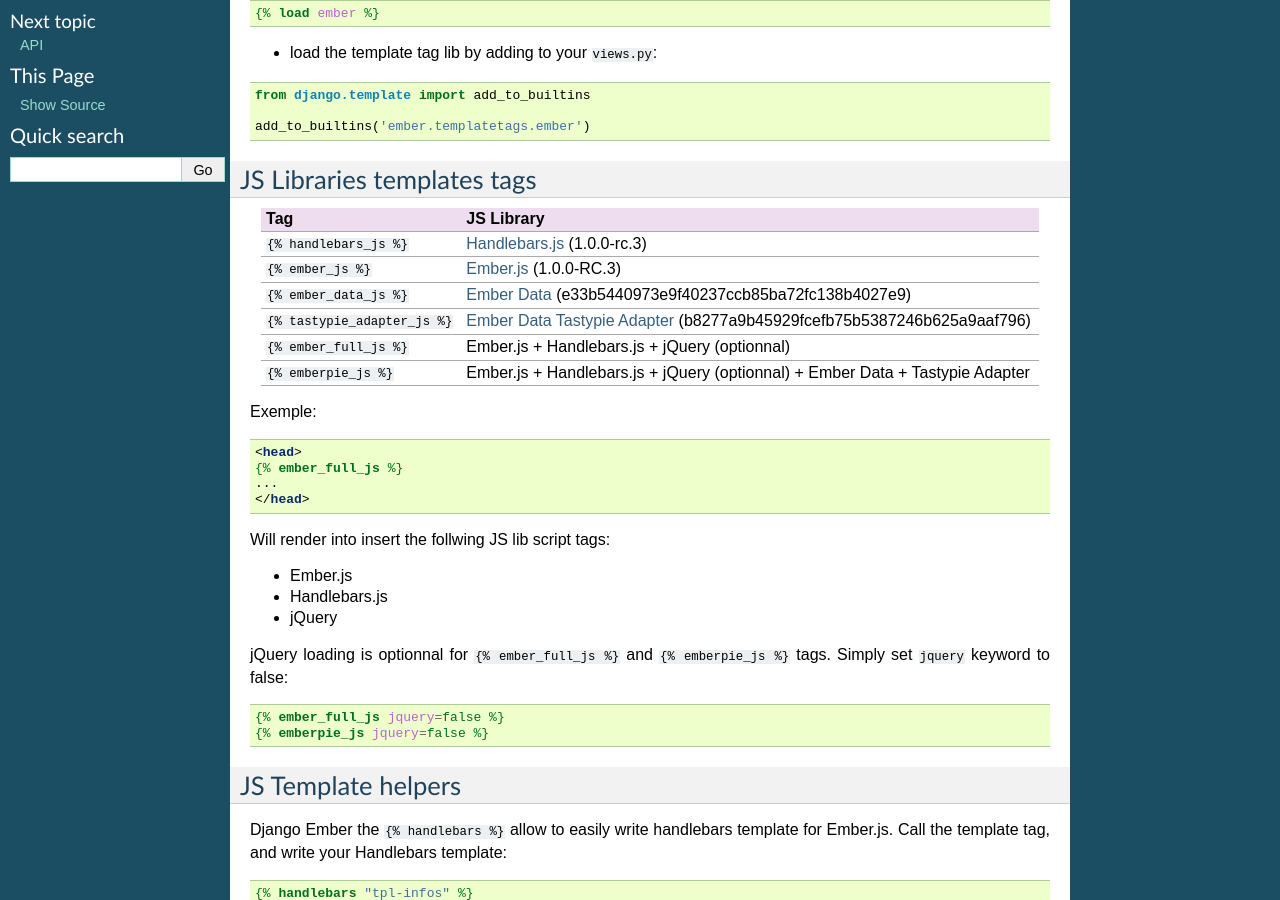
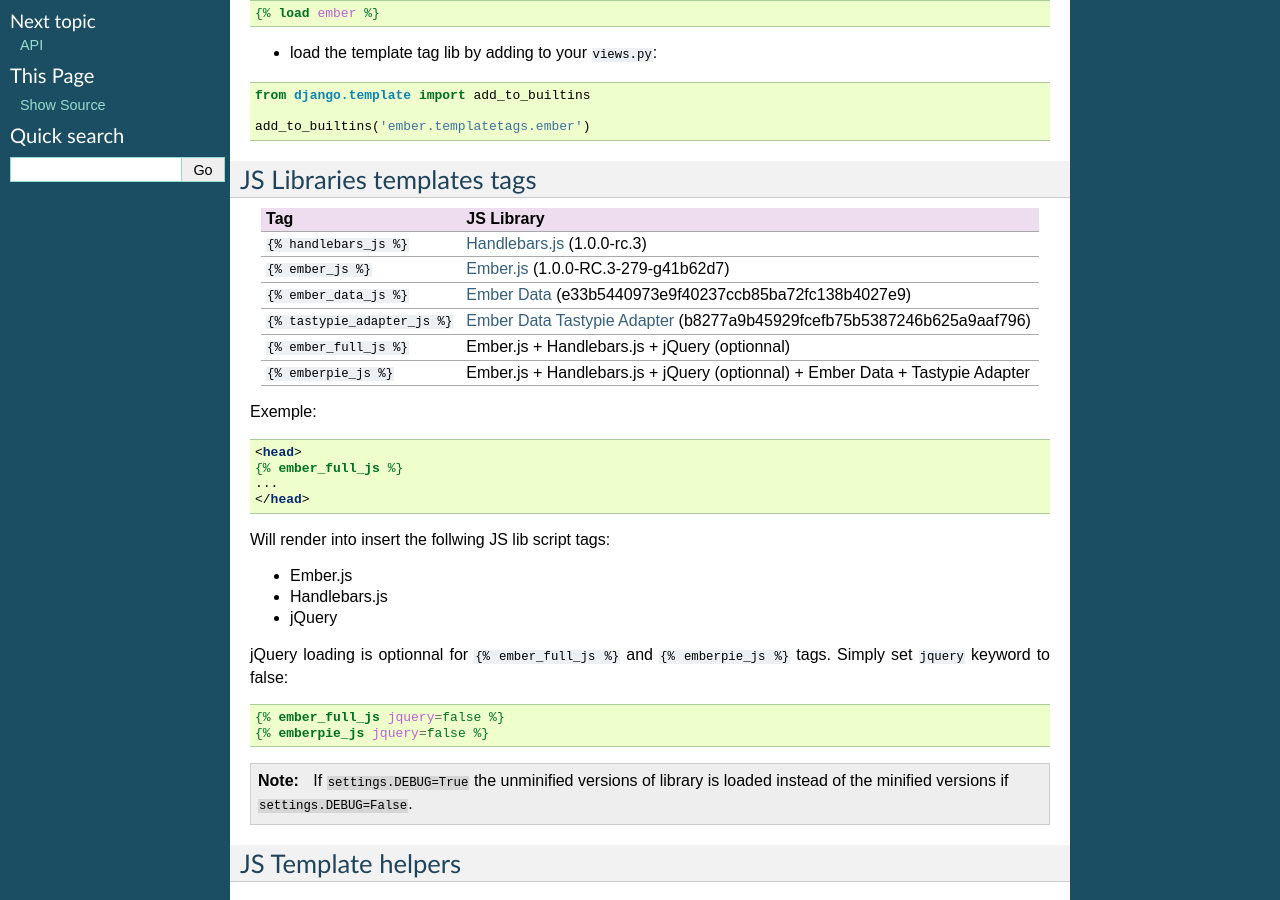
Before and after one commit to noirbizarre/django-ember, a Sphinx documentation site: the page built from doc/templatetags.rst, in a window 1280 px wide and 900 px high, scrolled down 223 px. Built offline with Sphinx 7.4.7, drawn with Linux system fonts in a browser that asks for light colours.

Commit message:
Updated documentation

```diff
--- a/doc/templatetags.rst
+++ b/doc/templatetags.rst
@@ -27,7 +27,7 @@
               Tag                                                 JS Library
 =============================  ===============================================================================
 ``{% handlebars_js %}``        `Handlebars.js`_ (1.0.0-rc.3)
-``{% ember_js %}``             `Ember.js`_ (1.0.0-RC.3)
+``{% ember_js %}``             `Ember.js`_ (1.0.0-RC.3-279-g41b62d7)
 ``{% ember_data_js %}``        `Ember Data`_ (e33b5440973e9f40237ccb85ba72fc138b4027e9)
 ``{% tastypie_adapter_js %}``  `Ember Data Tastypie Adapter`_ (b8277a9b45929fcefb75b5387246b625a9aaf796)
 ``{% ember_full_js %}``        Ember.js + Handlebars.js + jQuery (optionnal)
@@ -57,6 +57,10 @@
     {% emberpie_js jquery=false %}
 
 
+.. note::
+    If ``settings.DEBUG=True`` the unminified versions of library is loaded
+    instead of the minified versions if ``settings.DEBUG=False``.
+
 JS Template helpers
 *******************
 Django Ember the ``{% handlebars %}`` allow to easily write handlebars template for Ember.js.
```
Also changed, not shown: README.rst (+6 -1 lines), 1 other file.
